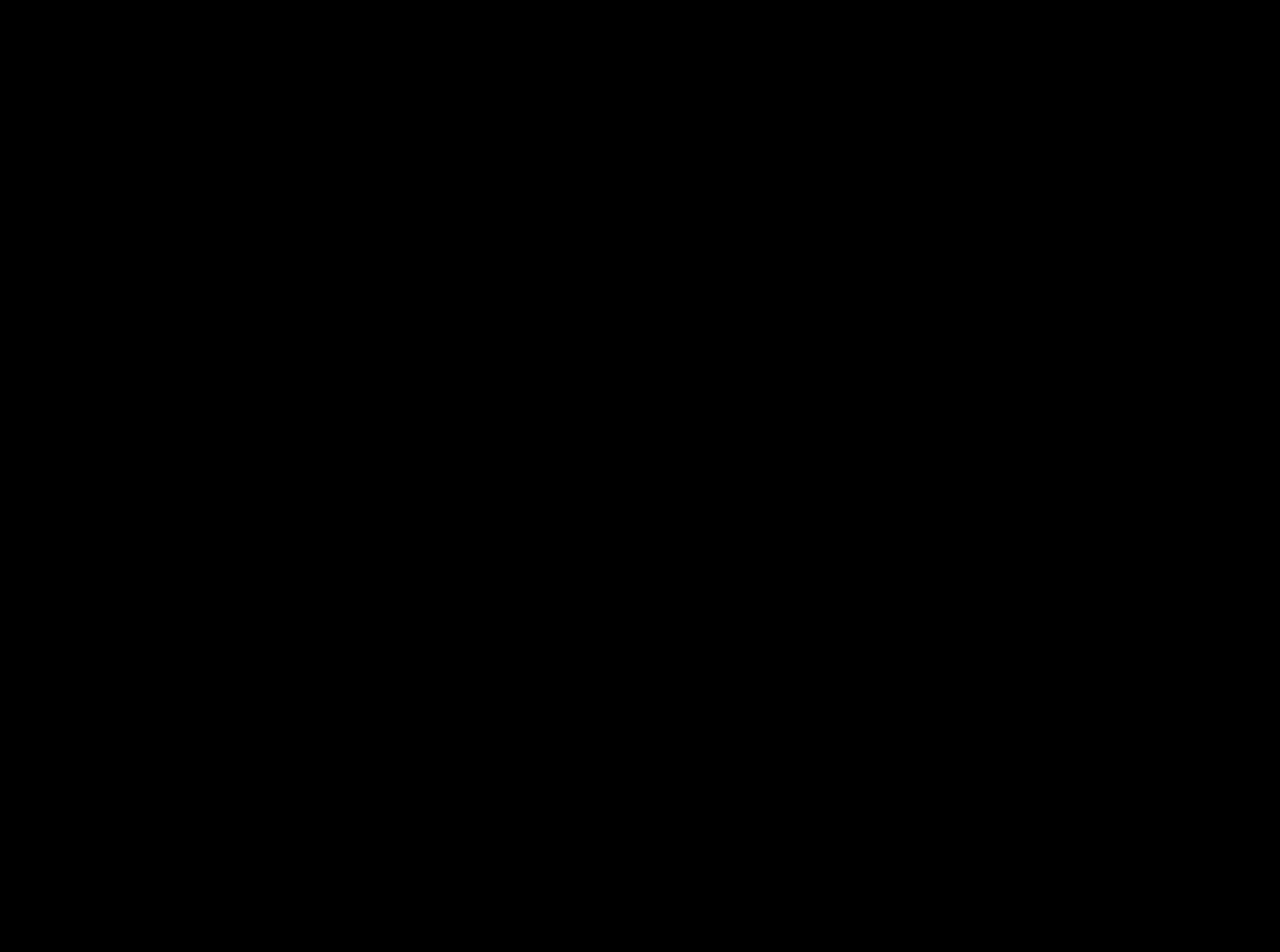
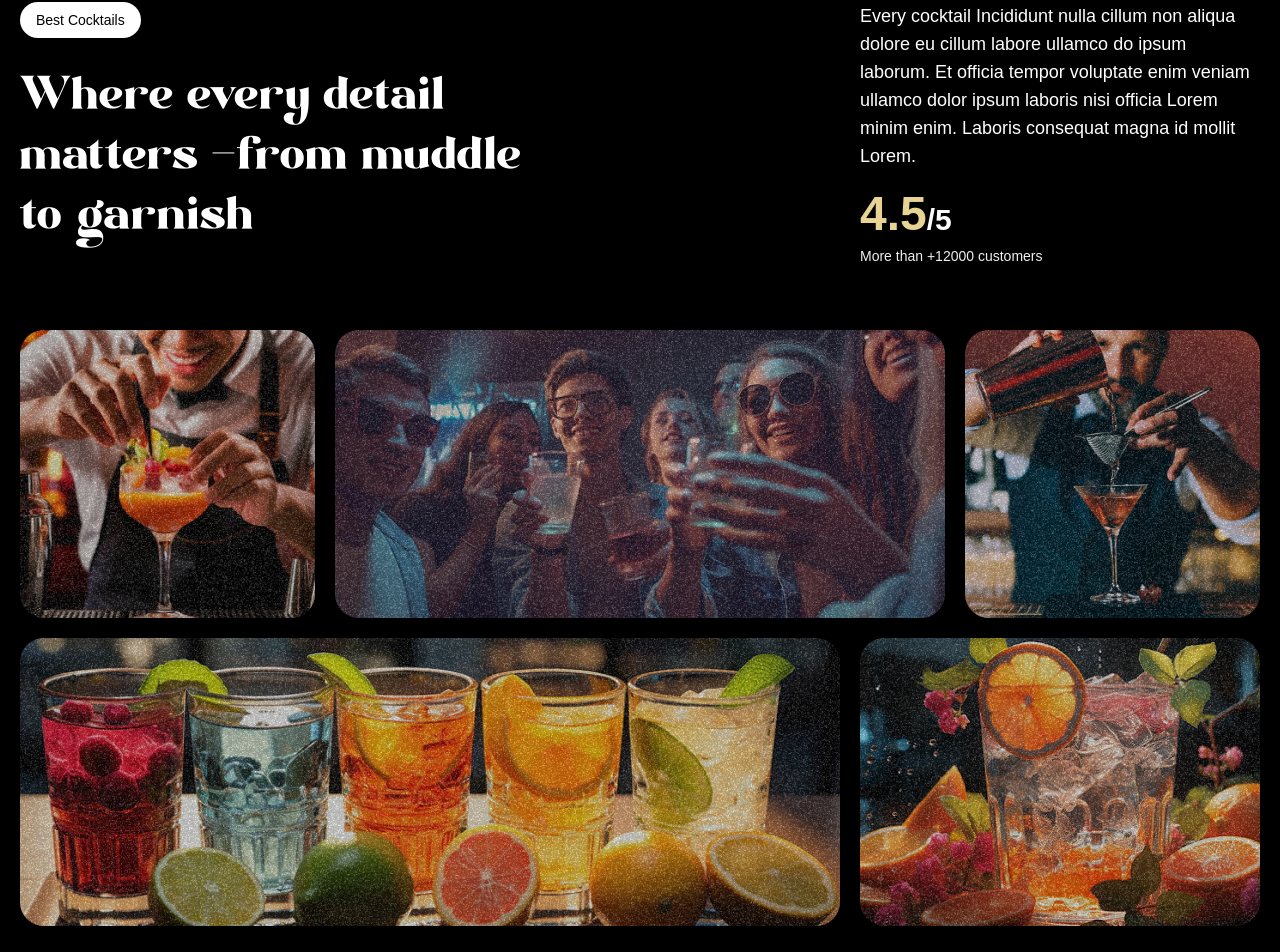
Before and after one commit to VikramVijayaraj/gasp_mojito_app, a React (Vite) app: page / in a window 1280 px wide. Shown: the part 1710-2662 px from the top of the page. Before the commit the page ends 1600 px from the top, so only its background shows below. Built offline with nearby package versions, Linux system fonts and the light colour scheme; a web font is replaced by a local one.

Commit message:
Implement the about section

```diff
--- a/src/App.jsx
+++ b/src/App.jsx
@@ -3,6 +3,7 @@
 import Navbar from "./components/Navbar.jsx";
 import Hero from "./components/Hero.jsx";
 import Cocktails from "./components/Cocktails.jsx";
+import About from "./components/About.jsx";
 
 gsap.registerPlugin(ScrollTrigger, SplitText);
 
@@ -12,6 +13,7 @@
       <Navbar />
       <Hero />
       <Cocktails />
+      <About />
     </main>
   );
 }
--- /dev/null
+++ b/src/components/About.jsx
@@ -0,0 +1,98 @@
+import { useGSAP } from "@gsap/react";
+import gsap from "gsap";
+import { SplitText } from "gsap/all";
+
+export default function About() {
+  useGSAP(() => {
+    const titleSplit = SplitText.create("#about h2", { type: "words" });
+
+    const scrollTimeline = gsap.timeline({
+      scrollTrigger: {
+        trigger: "#about",
+        start: "top center",
+      },
+    });
+
+    scrollTimeline
+      .from(titleSplit.words, {
+        opacity: 0,
+        duration: 1,
+        yPercent: 100,
+        ease: "expo.out",
+        stagger: 0.02,
+      })
+      .from(
+        ".top-grid div, .bottom-grid div",
+        {
+          opacity: 0,
+          duration: 1,
+          ease: "power1.inOut",
+          stagger: 0.04,
+        },
+        "-=0.5",
+      );
+  });
+
+  return (
+    <div id="about">
+      <div className="mb-16 md:px-0 px-5">
+        <div className="content">
+          <div className="md:col-span-8">
+            <p className="badge">Best Cocktails</p>
+            <h2>
+              Where every detail matters <span className="text-white">-</span>
+              from muddle to garnish
+            </h2>
+          </div>
+
+          <div className="sub-content">
+            <p>
+              Every cocktail Incididunt nulla cillum non aliqua dolore eu cillum
+              labore ullamco do ipsum laborum. Et officia tempor voluptate enim
+              veniam ullamco dolor ipsum laboris nisi officia Lorem minim enim.
+              Laboris consequat magna id mollit Lorem.
+            </p>
+
+            <div>
+              <p className="md:text-3xl text-xl font-bold">
+                <span>4.5</span>/5
+              </p>
+              <p className="text-sm text-white-100">
+                More than +12000 customers
+              </p>
+            </div>
+          </div>
+        </div>
+      </div>
+
+      <div className="top-grid">
+        <div className="md:col-span-3">
+          <div className="noisy" />
+          <img src="/images/abt1.png" alt="grid-img-1" />
+        </div>
+
+        <div className="md:col-span-6">
+          <div className="noisy" />
+          <img src="/images/abt2.png" alt="grid-img-2" />
+        </div>
+
+        <div className="md:col-span-3">
+          <div className="noisy" />
+          <img src="/images/abt5.png" alt="grid-img-5" />
+        </div>
+      </div>
+
+      <div className="bottom-grid">
+        <div className="md:col-span-8">
+          <div className="noisy" />
+          <img src="/images/abt3.png" alt="grid-img-3" />
+        </div>
+
+        <div className="md:col-span-4">
+          <div className="noisy" />
+          <img src="/images/abt4.png" alt="grid-img-4" />
+        </div>
+      </div>
+    </div>
+  );
+}
```
